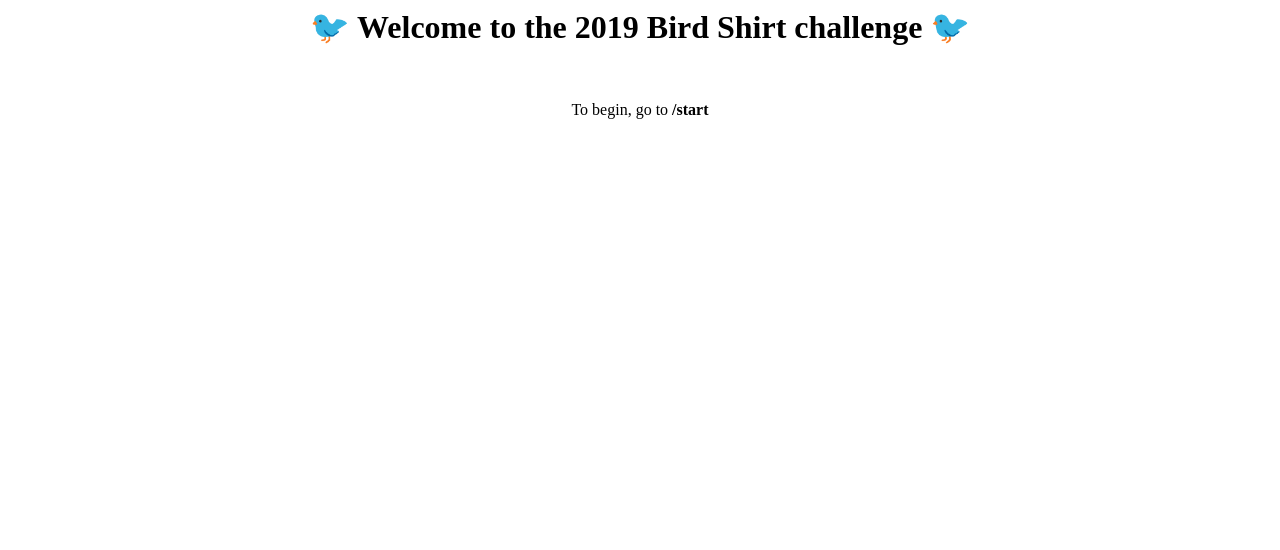
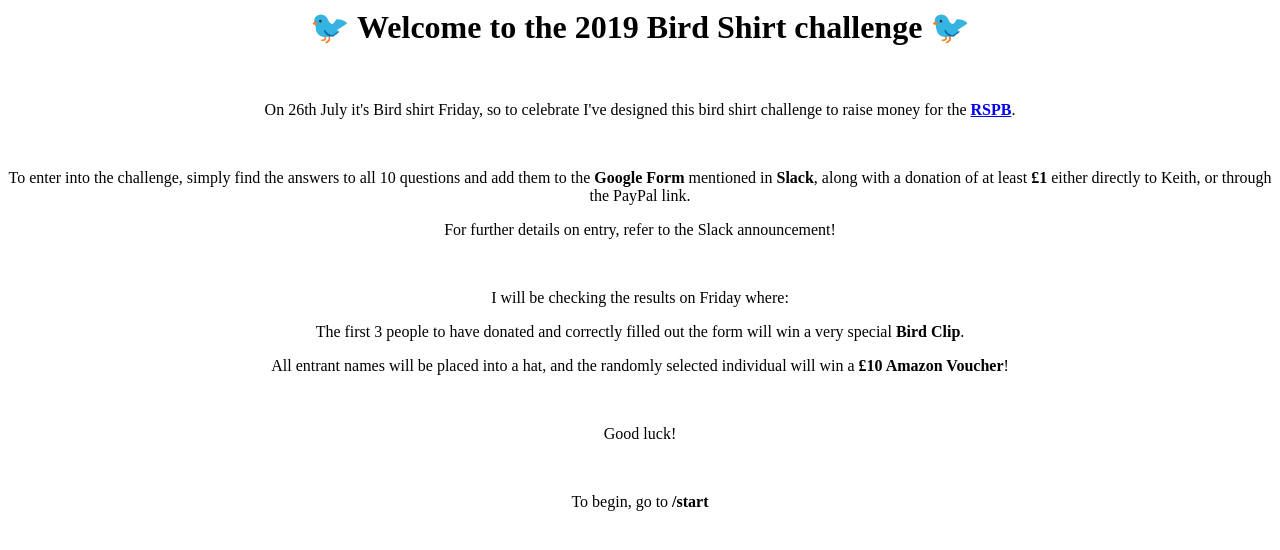
Before and after one commit to nopsled64/bird_challenge, a plain HTML site: page web_res/welcome.html in a window 1280 px wide. Drawn offline with Linux system fonts and the light colour scheme.

Commit message:
updated welcome message to include more details

```diff
--- a/web_res/welcome.html
+++ b/web_res/welcome.html
@@ -13,7 +13,17 @@
     </br>
 </head>
 <body>
-
+    <p>On 26th July it's Bird shirt Friday, so to celebrate I've designed this bird shirt challenge to raise money for the <strong><a href="https://www.rspb.org.uk/">RSPB</a></strong>.</p>
+    <br>
+    <p>To enter into the challenge, simply find the answers to all 10 questions and add them to the <strong>Google Form</strong> mentioned in <strong>Slack</strong>, along with a donation of at least <strong>£1</strong> either directly to Keith, or through the PayPal link.</p>
+    <p>For further details on entry, refer to the Slack announcement!</p>
+    <br>
+    <p>I will be checking the results on Friday where:</p>
+    <p>The first 3 people to have donated and correctly filled out the form will win a very special <strong>Bird Clip</strong>.</p>
+    <p>All entrant names will be placed into a hat, and the randomly selected individual will win a <strong>£10 Amazon Voucher</strong>!</p>
+    <br>
+    <p>Good luck!</p>
+    <br>
     <p>To begin, go to <strong>/start</strong></p>
 </body>
 
```
